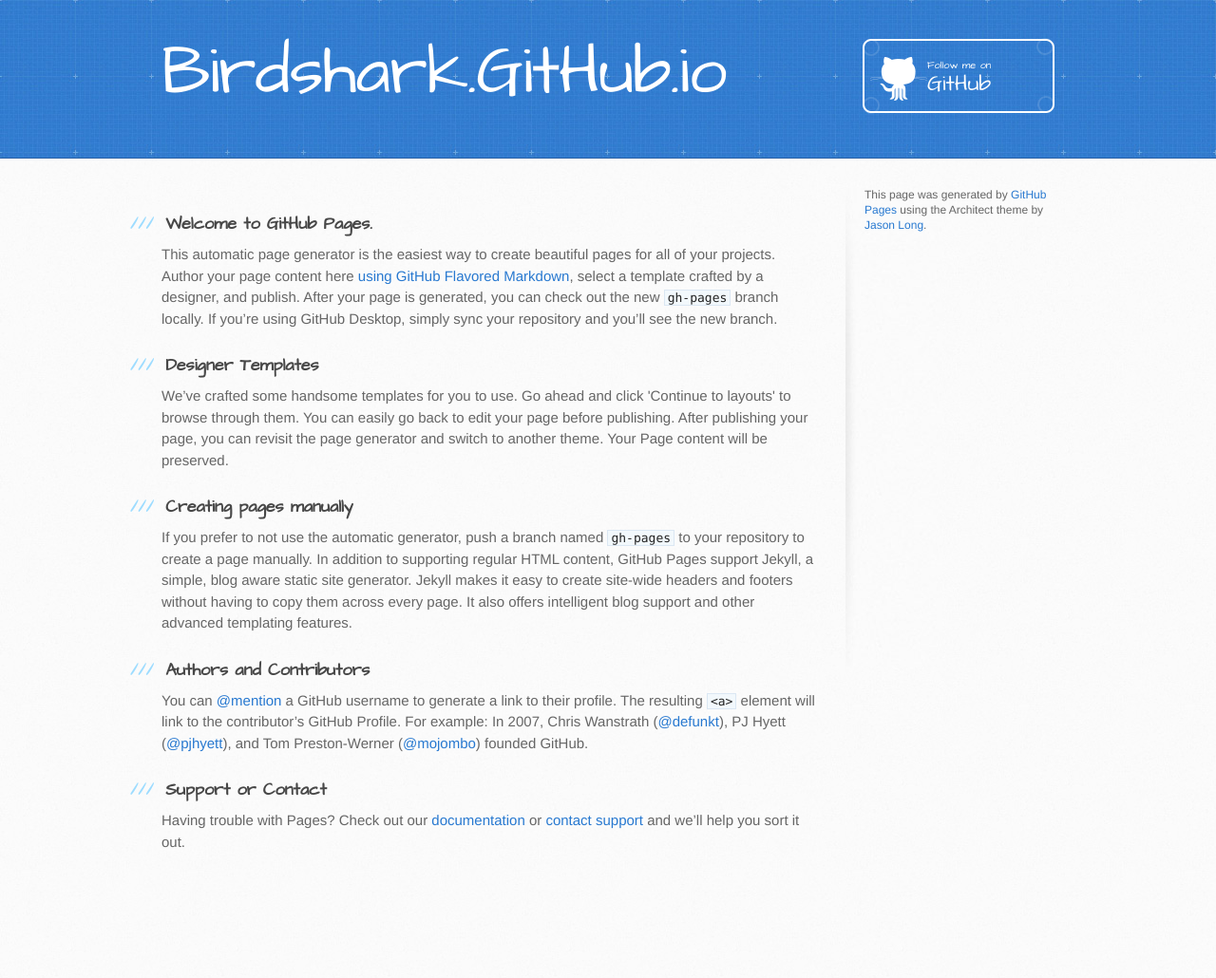
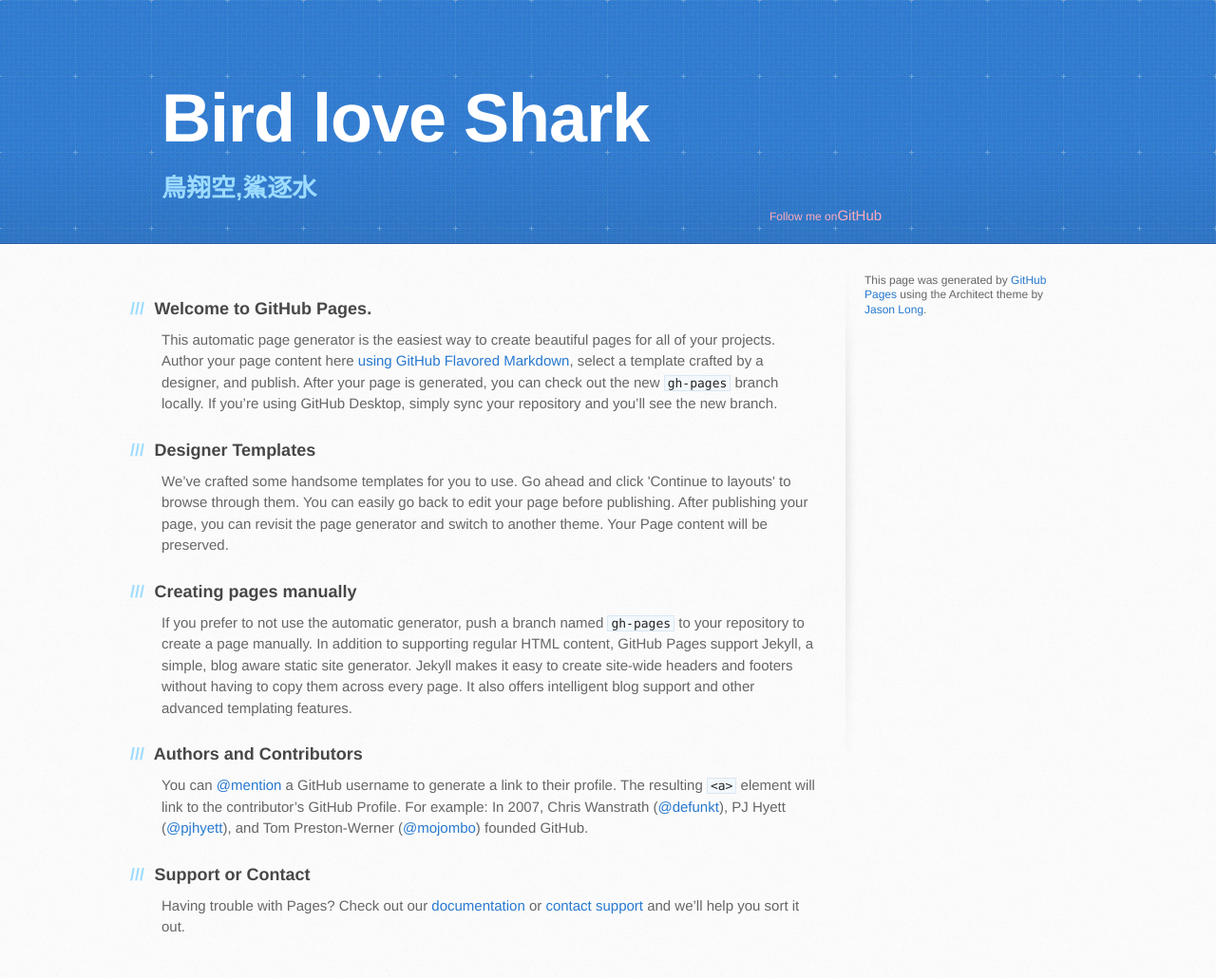
Before and after one commit to birdshark/birdshark.github.io, a Jekyll site: the page built from index.md, in a window 1280 px wide. Shown: the whole page at 95% size. Built offline with Jekyll 4.4.1, drawn with Linux system fonts in a browser that asks for light colours; before the commit the page ends 941 px from its top, so only the background shows below that.

Commit message:
rebuild index page
rebuild index page

```diff
--- /dev/null
+++ b/_includes/index-head.html
@@ -0,0 +1,14 @@
+<head>
+    <meta charset='utf-8'>
+    <meta http-equiv="X-UA-Compatible" content="chrome=1">
+    <meta name="viewport" content="width=device-width, initial-scale=1, maximum-scale=1">
+    <!--<link href='https://fonts.googleapis.com/css?family=Architects+Daughter' rel='stylesheet' type='text/css'>-->
+    <link rel="stylesheet" type="text/css" href="{{ "stylesheets/stylesheet.css" | prepend: site.baseurl }}" media="screen">
+    <link rel="stylesheet" type="text/css" href="{{ "/stylesheets/github-light.css" | prepend: site.baseurl }}" media="screen">
+    <link rel="stylesheet" type="text/css" href="{{ "/stylesheets/print.css" | prepend: site.baseurl }}" media="print">
+
+    <!--[if lt IE 9]>
+    <script src="//html5shiv.googlecode.com/svn/trunk/html5.js"></script>
+    <![endif]-->
+    <title>{% if page.title %}{{ page.title }}{% else %}{{ site.title }}{% endif %}</title>
+</head>
--- /dev/null
+++ b/_includes/navi.html
@@ -0,0 +1,3 @@
+<nav>
+
+</nav>
--- /dev/null
+++ b/_layouts/index.html
@@ -0,0 +1,80 @@
+<!DOCTYPE html>
+<html>
+
+{% include index-head.html %}
+
+<body>
+<header>
+    <div class="inner">
+        <div class="header-title">
+            <h1>Bird love Shark</h1>
+            <h2>鳥翔空,鯊逐水</h2>
+        </div>
+        <div class="header-logo clearfix">
+            <a style="color: #FFAABB"><small>Follow me on</small>GitHub</a>
+        </div>
+    </div>
+</header>
+{% include navi.html %}
+<div id="content-wrapper">
+    <div class="inner clearfix">
+        <section id="main-content">
+            <h3>
+                <a id="welcome-to-github-pages" class="anchor" href="#welcome-to-github-pages" aria-hidden="true">
+                    <span aria-hidden="true" class="octicon octicon-link"></span></a>Welcome to GitHub Pages.</h3>
+
+            <p>This automatic page generator is the easiest way to create beautiful pages for all of your projects.
+                Author your page content here <a href="https://guides.github.com/features/mastering-markdown/">using
+                    GitHub Flavored Markdown</a>, select a template crafted by a designer, and publish. After your page
+                is generated, you can check out the new <code>gh-pages</code> branch locally. If you’re using GitHub
+                Desktop, simply sync your repository and you’ll see the new branch.</p>
+
+            <h3>
+                <a id="designer-templates" class="anchor" href="#designer-templates" aria-hidden="true"><span
+                        aria-hidden="true" class="octicon octicon-link"></span></a>Designer Templates</h3>
+
+            <p>We’ve crafted some handsome templates for you to use. Go ahead and click 'Continue to layouts' to browse
+                through them. You can easily go back to edit your page before publishing. After publishing your page,
+                you can revisit the page generator and switch to another theme. Your Page content will be preserved.</p>
+
+            <h3>
+                <a id="creating-pages-manually" class="anchor" href="#creating-pages-manually" aria-hidden="true"><span
+                        aria-hidden="true" class="octicon octicon-link"></span></a>Creating pages manually</h3>
+
+            <p>If you prefer to not use the automatic generator, push a branch named <code>gh-pages</code> to your
+                repository to create a page manually. In addition to supporting regular HTML content, GitHub Pages
+                support Jekyll, a simple, blog aware static site generator. Jekyll makes it easy to create site-wide
+                headers and footers without having to copy them across every page. It also offers intelligent blog
+                support and other advanced templating features.</p>
+
+            <h3>
+                <a id="authors-and-contributors" class="anchor" href="#authors-and-contributors"
+                   aria-hidden="true"><span aria-hidden="true" class="octicon octicon-link"></span></a>Authors and
+                Contributors</h3>
+
+            <p>You can <a
+                    href="https://help.github.com/articles/basic-writing-and-formatting-syntax/#mentioning-users-and-teams"
+                    class="user-mention">@mention</a> a GitHub username to generate a link to their profile. The
+                resulting <code>&lt;a&gt;</code> element will link to the contributor’s GitHub Profile. For example: In
+                2007, Chris Wanstrath (<a href="https://github.com/defunkt" class="user-mention">@defunkt</a>), PJ Hyett
+                (<a href="https://github.com/pjhyett" class="user-mention">@pjhyett</a>), and Tom Preston-Werner (<a
+                        href="https://github.com/mojombo" class="user-mention">@mojombo</a>) founded GitHub.</p>
+
+            <h3>
+                <a id="support-or-contact" class="anchor" href="#support-or-contact" aria-hidden="true"><span
+                        aria-hidden="true" class="octicon octicon-link"></span></a>Support or Contact</h3>
+
+            <p>Having trouble with Pages? Check out our <a href="https://help.github.com/pages">documentation</a> or <a
+                    href="https://github.com/contact">contact support</a> and we’ll help you sort it out.</p>
+        </section>
+
+        <aside id="sidebar">
+
+
+            <p>This page was generated by <a href="https://pages.github.com">GitHub Pages</a> using the Architect theme
+                by <a href="https://twitter.com/jasonlong">Jason Long</a>.</p>
+        </aside>
+    </div>
+</div>
+</body>
+</html>
--- a/index.html
+++ /dev/null
@@ -1,67 +0,0 @@
-<!DOCTYPE html>
-<html>
-  <head>
-    <meta charset='utf-8'>
-    <meta http-equiv="X-UA-Compatible" content="chrome=1">
-    <meta name="viewport" content="width=device-width, initial-scale=1, maximum-scale=1">
-    <link href='https://fonts.googleapis.com/css?family=Architects+Daughter' rel='stylesheet' type='text/css'>
-    <link rel="stylesheet" type="text/css" href="stylesheets/stylesheet.css" media="screen">
-    <link rel="stylesheet" type="text/css" href="stylesheets/github-light.css" media="screen">
-    <link rel="stylesheet" type="text/css" href="stylesheets/print.css" media="print">
-
-    <!--[if lt IE 9]>
-    <script src="//html5shiv.googlecode.com/svn/trunk/html5.js"></script>
-    <![endif]-->
-
-    <title>Birdshark.GitHub.io by birdshark</title>
-  </head>
-
-  <body>
-    <header>
-      <div class="inner">
-        <h1>Birdshark.GitHub.io</h1>
-        <h2></h2>
-        <a href="https://github.com/birdshark" class="button"><small>Follow me on</small> GitHub</a>
-      </div>
-    </header>
-
-    <div id="content-wrapper">
-      <div class="inner clearfix">
-        <section id="main-content">
-          <h3>
-<a id="welcome-to-github-pages" class="anchor" href="#welcome-to-github-pages" aria-hidden="true"><span aria-hidden="true" class="octicon octicon-link"></span></a>Welcome to GitHub Pages.</h3>
-
-<p>This automatic page generator is the easiest way to create beautiful pages for all of your projects. Author your page content here <a href="https://guides.github.com/features/mastering-markdown/">using GitHub Flavored Markdown</a>, select a template crafted by a designer, and publish. After your page is generated, you can check out the new <code>gh-pages</code> branch locally. If you’re using GitHub Desktop, simply sync your repository and you’ll see the new branch.</p>
-
-<h3>
-<a id="designer-templates" class="anchor" href="#designer-templates" aria-hidden="true"><span aria-hidden="true" class="octicon octicon-link"></span></a>Designer Templates</h3>
-
-<p>We’ve crafted some handsome templates for you to use. Go ahead and click 'Continue to layouts' to browse through them. You can easily go back to edit your page before publishing. After publishing your page, you can revisit the page generator and switch to another theme. Your Page content will be preserved.</p>
-
-<h3>
-<a id="creating-pages-manually" class="anchor" href="#creating-pages-manually" aria-hidden="true"><span aria-hidden="true" class="octicon octicon-link"></span></a>Creating pages manually</h3>
-
-<p>If you prefer to not use the automatic generator, push a branch named <code>gh-pages</code> to your repository to create a page manually. In addition to supporting regular HTML content, GitHub Pages support Jekyll, a simple, blog aware static site generator. Jekyll makes it easy to create site-wide headers and footers without having to copy them across every page. It also offers intelligent blog support and other advanced templating features.</p>
-
-<h3>
-<a id="authors-and-contributors" class="anchor" href="#authors-and-contributors" aria-hidden="true"><span aria-hidden="true" class="octicon octicon-link"></span></a>Authors and Contributors</h3>
-
-<p>You can <a href="https://help.github.com/articles/basic-writing-and-formatting-syntax/#mentioning-users-and-teams" class="user-mention">@mention</a> a GitHub username to generate a link to their profile. The resulting <code>&lt;a&gt;</code> element will link to the contributor’s GitHub Profile. For example: In 2007, Chris Wanstrath (<a href="https://github.com/defunkt" class="user-mention">@defunkt</a>), PJ Hyett (<a href="https://github.com/pjhyett" class="user-mention">@pjhyett</a>), and Tom Preston-Werner (<a href="https://github.com/mojombo" class="user-mention">@mojombo</a>) founded GitHub.</p>
-
-<h3>
-<a id="support-or-contact" class="anchor" href="#support-or-contact" aria-hidden="true"><span aria-hidden="true" class="octicon octicon-link"></span></a>Support or Contact</h3>
-
-<p>Having trouble with Pages? Check out our <a href="https://help.github.com/pages">documentation</a> or <a href="https://github.com/contact">contact support</a> and we’ll help you sort it out.</p>
-        </section>
-
-        <aside id="sidebar">
-
-
-          <p>This page was generated by <a href="https://pages.github.com">GitHub Pages</a> using the Architect theme by <a href="https://twitter.com/jasonlong">Jason Long</a>.</p>
-        </aside>
-      </div>
-    </div>
-
-
-  </body>
-</html>
--- a/stylesheets/stylesheet.css
+++ b/stylesheets/stylesheet.css
@@ -454,29 +454,31 @@
   background: #2e7bcf url(../images/header-bg.jpg) 0 0 repeat-x;
   border-bottom: solid 1px #275da1;
 }
-
-header h1 {
+.header-title{
   width: 540px;
   margin-top: 0;
+  font-weight: normal;
+}
+header h1 {
   margin-bottom: 0.2em;
   font-size: 72px;
-  font-weight: normal;
   line-height: 1;
   color: #fff;
   letter-spacing: -1px;
 }
 
 header h2 {
-  width: 540px;
-  margin-top: 0;
   margin-bottom: 0;
   font-size: 26px;
-  font-weight: normal;
   line-height: 1.3;
   color: #9ddcff;
   letter-spacing: 0;
 }
-
+.header-logo{
+  width: 300px;
+  margin-top: 0;
+  float: right;
+}
 .inner {
   position: relative;
   width: 940px;
```
Also changed, not shown: index.md (added, +4 -0 lines).
